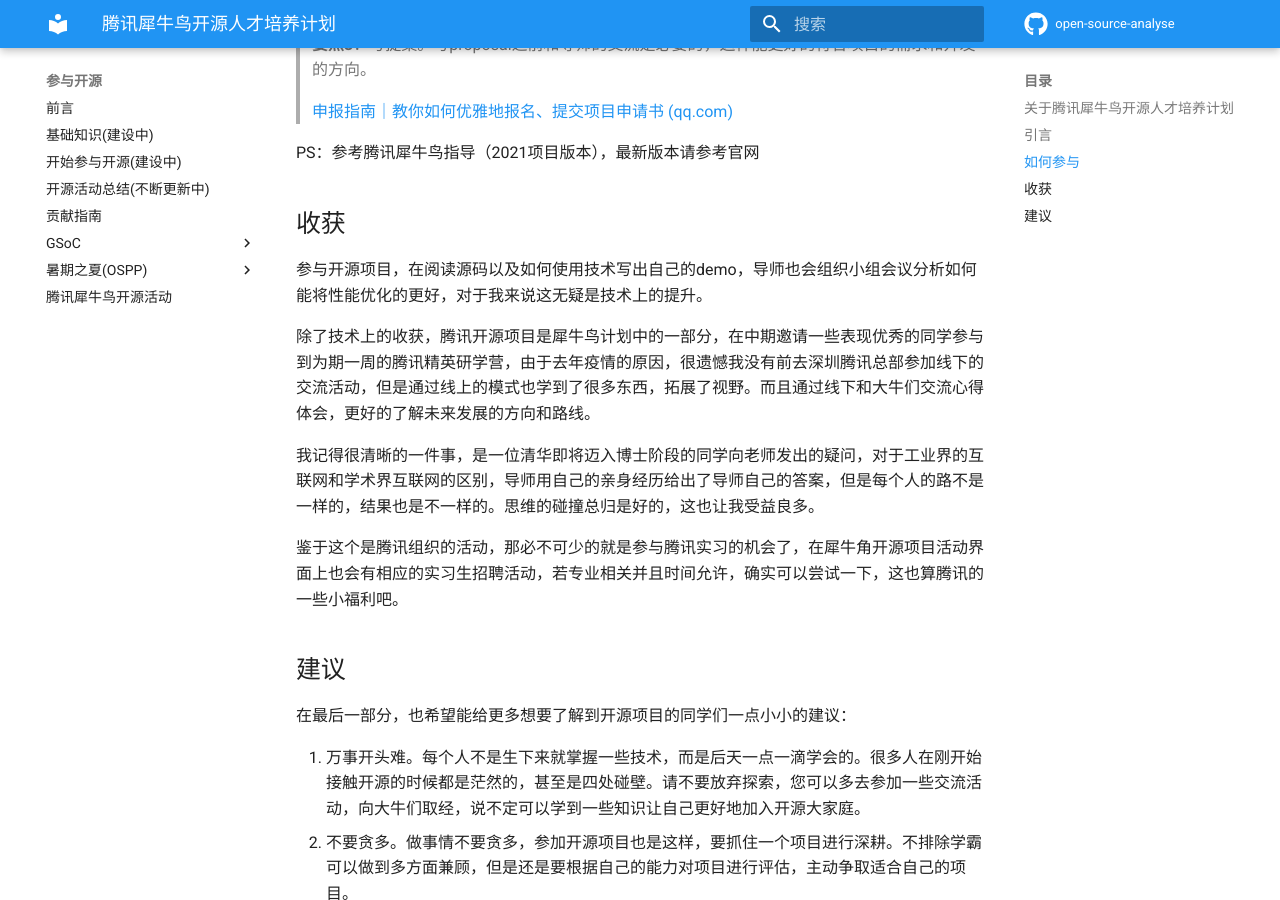
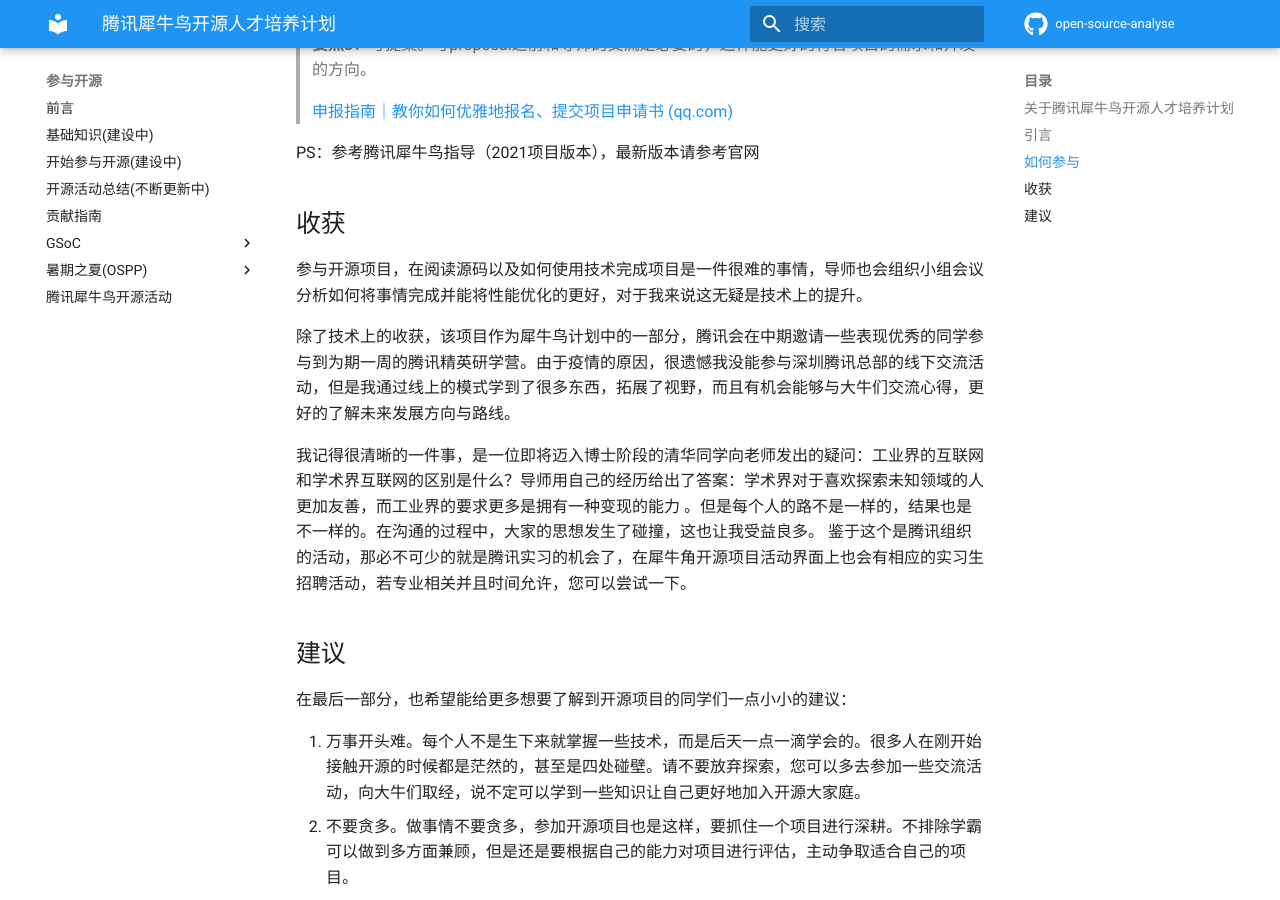
Before and after one commit to erdengk/gsoc-analyse, an MkDocs documentation site: the page built from docs/cn/rhino-brid/experience/exper_itwaix.md, in a window 1280 px wide and 900 px high, scrolled down 1248 px. Built offline with MkDocs 1.6.1 and Material for MkDocs 9.7.7, drawn with Linux system fonts in a browser that asks for light colours; comment, search, counter and statistics services are not loaded.

Commit message:
Update exper_itwaix.md

```diff
--- a/docs/cn/rhino-brid/experience/exper_itwaix.md
+++ b/docs/cn/rhino-brid/experience/exper_itwaix.md
@@ -53,13 +53,12 @@ PS：参考腾讯犀牛鸟指导（2021项目版本），最新版本请参考
 
 ## 收获
 
-参与开源项目，在阅读源码以及如何使用技术写出自己的demo，导师也会组织小组会议分析如何能将性能优化的更好，对于我来说这无疑是技术上的提升。
+参与开源项目，在阅读源码以及如何使用技术完成项目是一件很难的事情，导师也会组织小组会议分析如何将事情完成并能将性能优化的更好，对于我来说这无疑是技术上的提升。
 
-除了技术上的收获，腾讯开源项目是犀牛鸟计划中的一部分，在中期邀请一些表现优秀的同学参与到为期一周的腾讯精英研学营，由于去年疫情的原因，很遗憾我没有前去深圳腾讯总部参加线下的交流活动，但是通过线上的模式也学到了很多东西，拓展了视野。而且通过线下和大牛们交流心得体会，更好的了解未来发展的方向和路线。
+除了技术上的收获，该项目作为犀牛鸟计划中的一部分，腾讯会在中期邀请一些表现优秀的同学参与到为期一周的腾讯精英研学营。由于疫情的原因，很遗憾我没能参与深圳腾讯总部的线下交流活动，但是我通过线上的模式学到了很多东西，拓展了视野，而且有机会能够与大牛们交流心得，更好的了解未来发展方向与路线。
 
-我记得很清晰的一件事，是一位清华即将迈入博士阶段的同学向老师发出的疑问，对于工业界的互联网和学术界互联网的区别，导师用自己的亲身经历给出了导师自己的答案，但是每个人的路不是一样的，结果也是不一样的。思维的碰撞总归是好的，这也让我受益良多。
-
-鉴于这个是腾讯组织的活动，那必不可少的就是参与腾讯实习的机会了，在犀牛角开源项目活动界面上也会有相应的实习生招聘活动，若专业相关并且时间允许，确实可以尝试一下，这也算腾讯的一些小福利吧。
+我记得很清晰的一件事，是一位即将迈入博士阶段的清华同学向老师发出的疑问：工业界的互联网和学术界互联网的区别是什么？导师用自己的经历给出了答案：学术界对于喜欢探索未知领域的人更加友善，而工业界的要求更多是拥有一种变现的能力 。但是每个人的路不是一样的，结果也是不一样的。在沟通的过程中，大家的思想发生了碰撞，这也让我受益良多。
+鉴于这个是腾讯组织的活动，那必不可少的就是腾讯实习的机会了，在犀牛角开源项目活动界面上也会有相应的实习生招聘活动，若专业相关并且时间允许，您可以尝试一下。
 
 
 
```
